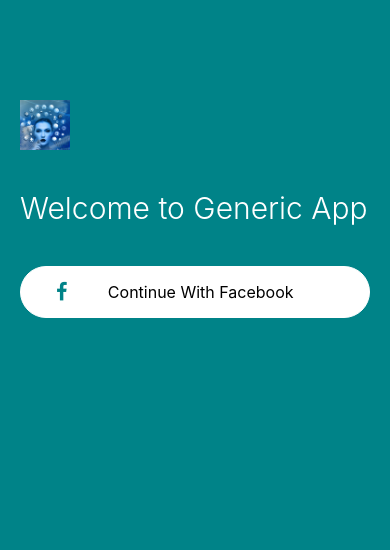
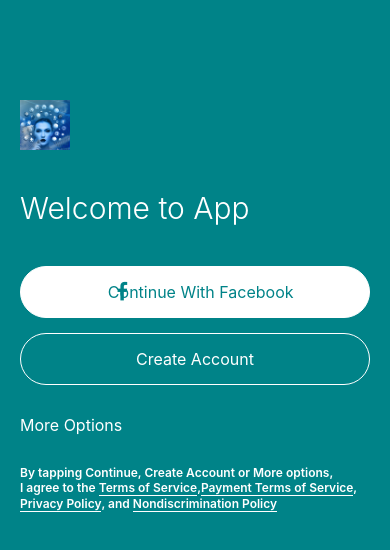
Before and after one commit to tjohnson1106/Flat-UI-Example, a React Native app: screen / in a window 390 px wide. Shown: the top 550 px of the page. Built offline with nearby package versions, Linux system fonts and the light colour scheme.

Commit message:
added bottom  view  of login screen

```diff
--- a/src/components/buttons/RoundedButton.js
+++ b/src/components/buttons/RoundedButton.js
@@ -37,7 +37,7 @@
   }
 }
 
-RoundedButton.PropTypes = {
+RoundedButton.propTypes = {
   text: PropTypes.string.isRequired,
   textColor: PropTypes.string,
   background: PropTypes.string,
@@ -51,7 +51,9 @@
     padding: 15,
     borderRadius: 40,
     borderWidth: 1,
-    borderColor: colors.white
+    borderColor: colors.white,
+    marginBottom: 15,
+    alignItems: "center"
   },
   buttonTextWrapper: {
     flexDirection: "row",
--- a/src/screens/LoggedOut.js
+++ b/src/screens/LoggedOut.js
@@ -1,15 +1,29 @@
 import React, { Component } from "react";
-import { View, Text, StyleSheet, Image } from "react-native";
+import {
+  View,
+  Text,
+  StyleSheet,
+  Image,
+  TouchableHighlight
+} from "react-native";
 import { FontAwesome } from "@expo/vector-icons";
 
 import colors from "../styles/colors";
 import RoundedButton from "../components/buttons/RoundedButton";
 
 class LoggedOut extends Component {
-  constructor(props) {
-    super(props);
-    this.state = {};
+  onFacebookPress() {
+    alert("Facebook button pressed");
   }
+
+  onCreateAccountPress() {
+    alert("Create account button pressed");
+  }
+
+  onMoreOptionsButtonText() {
+    alert("on more options button pressed");
+  }
+
   render() {
     return (
       <View style={styles.root}>
@@ -18,12 +32,11 @@
             source={require("../../assets/logo.jpg")}
             style={styles.logo}
           />
-          <Text style={styles.welcomeText}>
-            Welcome to Generic App
-          </Text>
+          <Text style={styles.welcomeText}>Welcome to App</Text>
           <RoundedButton
             text="Continue With Facebook"
             color={colors.green01}
+            textColor={colors.green01}
             background={colors.white}
             icon={
               <FontAwesome
@@ -32,7 +45,51 @@
                 style={styles.facebookButtonIcon}
               />
             }
+            handleOnPress={this.onFacebookPress}
           />
+          <RoundedButton
+            text="Create Account"
+            color={colors.white}
+            textColor={colors.white}
+            background={colors.green01}
+            handleOnPress={this.onCreateAccountPress}
+          />
+
+          <TouchableHighlight
+            style={styles.moreOptionsButton}
+            onPress={this.moreOptionsPress}
+          >
+            <Text style={styles.moreOptionsButtonText}>
+              More Options
+            </Text>
+          </TouchableHighlight>
+
+          <View style={styles.termsAndConditions}>
+            <Text style={styles.termText}>
+              By tapping Continue, Create Account or More
+            </Text>
+            <Text style={styles.termText}> options,</Text>
+            <Text style={styles.termText}>I agree to the </Text>
+            <TouchableHighlight style={styles.linkButton}>
+              <Text style={styles.termText}>Terms of Service</Text>
+            </TouchableHighlight>
+            <Text style={styles.termText}>,</Text>
+            <TouchableHighlight style={styles.linkButton}>
+              <Text style={styles.termText}>
+                Payment Terms of Service
+              </Text>
+            </TouchableHighlight>
+            <Text style={styles.termText}>,</Text>
+            <TouchableHighlight style={styles.linkButton}>
+              <Text style={styles.termText}>Privacy Policy</Text>
+            </TouchableHighlight>
+            <Text style={styles.termText}>, and </Text>
+            <TouchableHighlight style={styles.linkButton}>
+              <Text style={styles.termText}>
+                Nondiscrimination Policy
+              </Text>
+            </TouchableHighlight>
+          </View>
         </View>
       </View>
     );
@@ -68,6 +125,28 @@
     position: "relative",
     left: 20,
     zIndex: 8
+  },
+  moreOptionsButton: {
+    marginTop: 15
+  },
+  moreOptionsButtonText: {
+    color: colors.white,
+    fontSize: 16
+  },
+  termsAndConditions: {
+    flexWrap: "wrap",
+    alignItems: "flex-start",
+    flexDirection: "row",
+    marginTop: 30
+  },
+  termText: {
+    color: colors.white,
+    fontSize: 12,
+    fontWeight: "600"
+  },
+  linkButton: {
+    borderBottomWidth: 1,
+    borderBottomColor: colors.white
   }
 });
 
```
